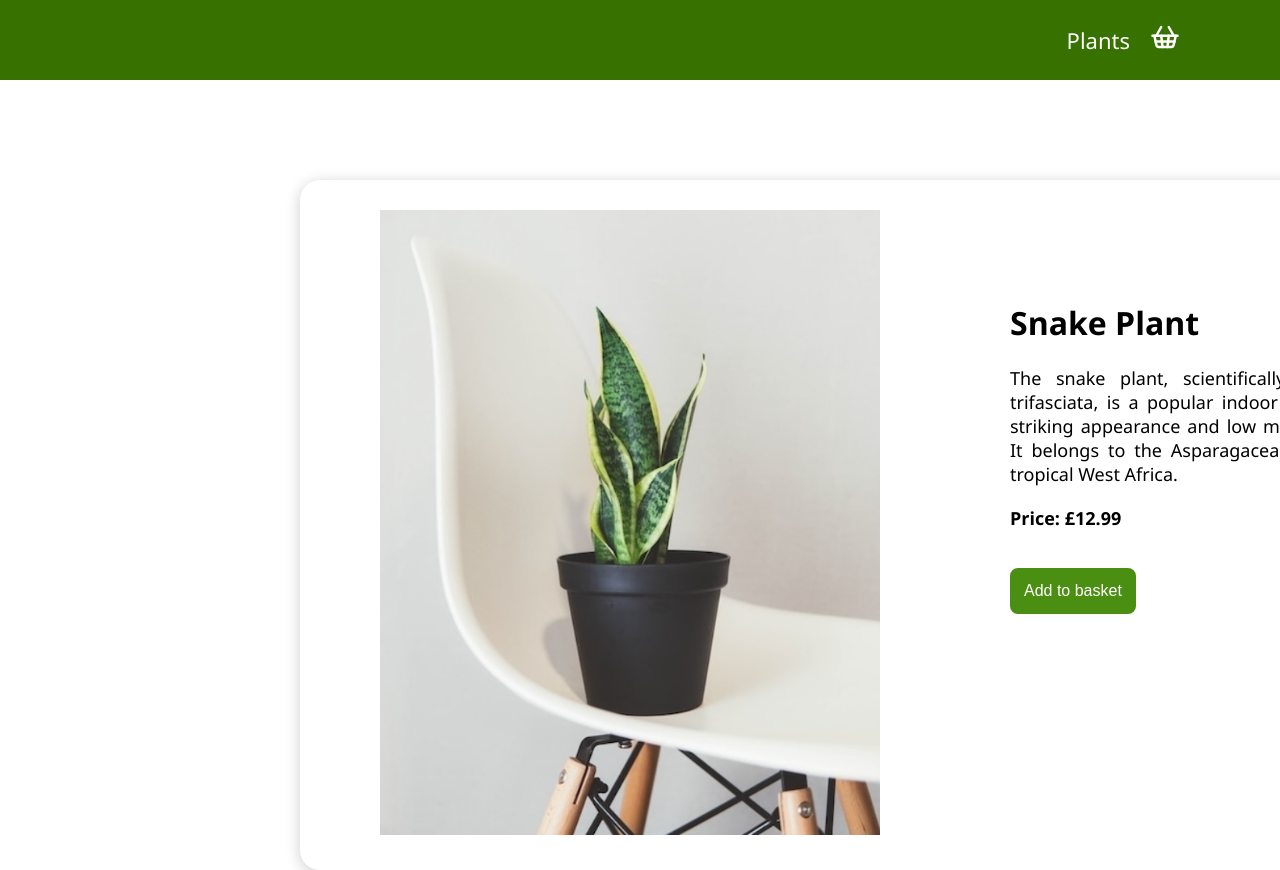
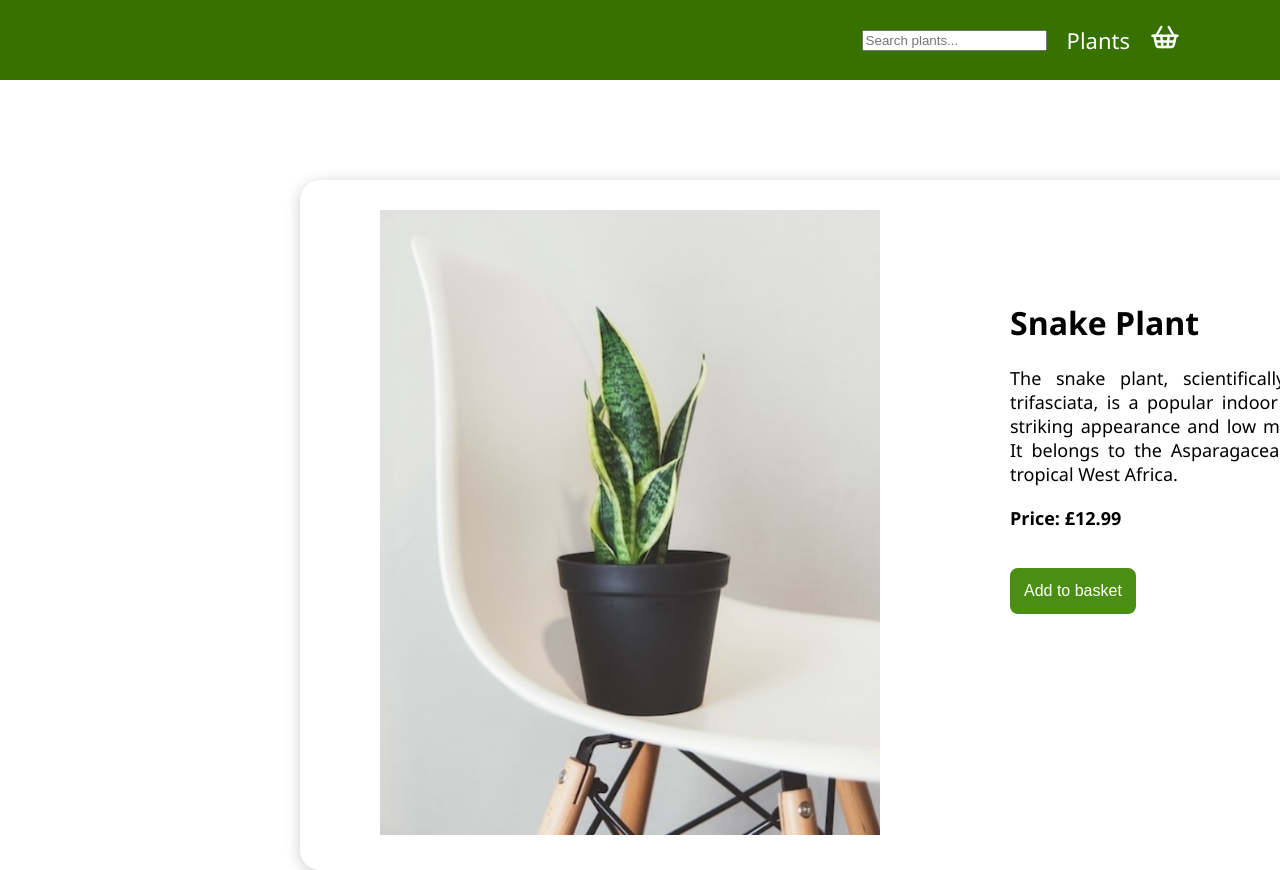
Before and after one commit to Laleh-S/houseplant-store, a React (Create React App) app: page /plant/1 in a window 1280 px wide. Shown: the top 870 px of the page. Built offline with nearby package versions, Linux system fonts and the light colour scheme.

Commit message:
moved searchQuary state to shopContext to be accessed inside navbar

```diff
--- a/src/components/Navbar.js
+++ b/src/components/Navbar.js
@@ -1,13 +1,22 @@
-import React from "react";
+import React, { useContext } from "react";
+import { ShopContext } from "../context/shop-context";
 import { Link } from "react-router-dom"
 import { LuShoppingBasket } from "react-icons/lu";
 import "./Navbar.css"
 
 function Navbar() {
+    const { searchQuery, setSearchQuery } = useContext(ShopContext);
 
     return (
         <div className="Navbar">
             <div className="links">
+                <input
+                    type="text"
+                    value={searchQuery}
+                    onChange={e => setSearchQuery(e.target.value)}
+                    placeholder="Search plants..."
+                    className="search"
+                />
                 <Link to="/"> Plants </Link>
                 <Link to="/cart"> <LuShoppingBasket  size={30}/></Link>
             </div>
--- a/src/context/shop-context.js
+++ b/src/context/shop-context.js
@@ -20,7 +20,7 @@ function defaultCart () {
 
 
 function ShopContextProvider(props) {  // <- provider for shopContext
-    // Our state is an object with a key=id of each plant. so for any ids we provide howmany items are currently in the cart.
+    // Our state is an object with a key=id of each plant. so for any ids we provide how many items are currently in the cart.
     // initially all item's value would be 0, but if we want to add a product with certain id to cart, then that particular
     // id's value will change to 1 and if we add more it will change to 2 and so on
     const [cartItems, setCartItems] = useState(defaultCart()); // setting "defaultCart()" object above as our default value.
--- a/src/pages/shop.js
+++ b/src/pages/shop.js
@@ -1,12 +1,11 @@
 import React, { useContext } from "react";
+import { ShopContext } from "../context/shop-context";
 import { Link } from "react-router-dom";
-import { ShopContext } from "../context/shop-context";
 import { allPlants } from "../allPlants";
 import "./shop.css";
 
 function Shop() {
     const { searchQuery, setSearchQuery } = useContext(ShopContext);
-
     // Function to filter plants based on the search query
     const filteredPlants = allPlants.filter(plant =>
         plant.plantName.toLowerCase().includes(searchQuery.toLowerCase())
@@ -14,13 +13,6 @@ function Shop() {
 
     return (
         <div className="shop">
-            <input
-                type="text"
-                value={searchQuery}
-                onChange={e => setSearchQuery(e.target.value)}
-                placeholder="Search plants..."
-                className="search"
-            />
             <div className="page-title">
                 <img src="/logo512.png" alt="logo" width={80}  style={{ marginBottom: '23px' }}/>
                 <h1>Evergreen Plants</h1>
```
